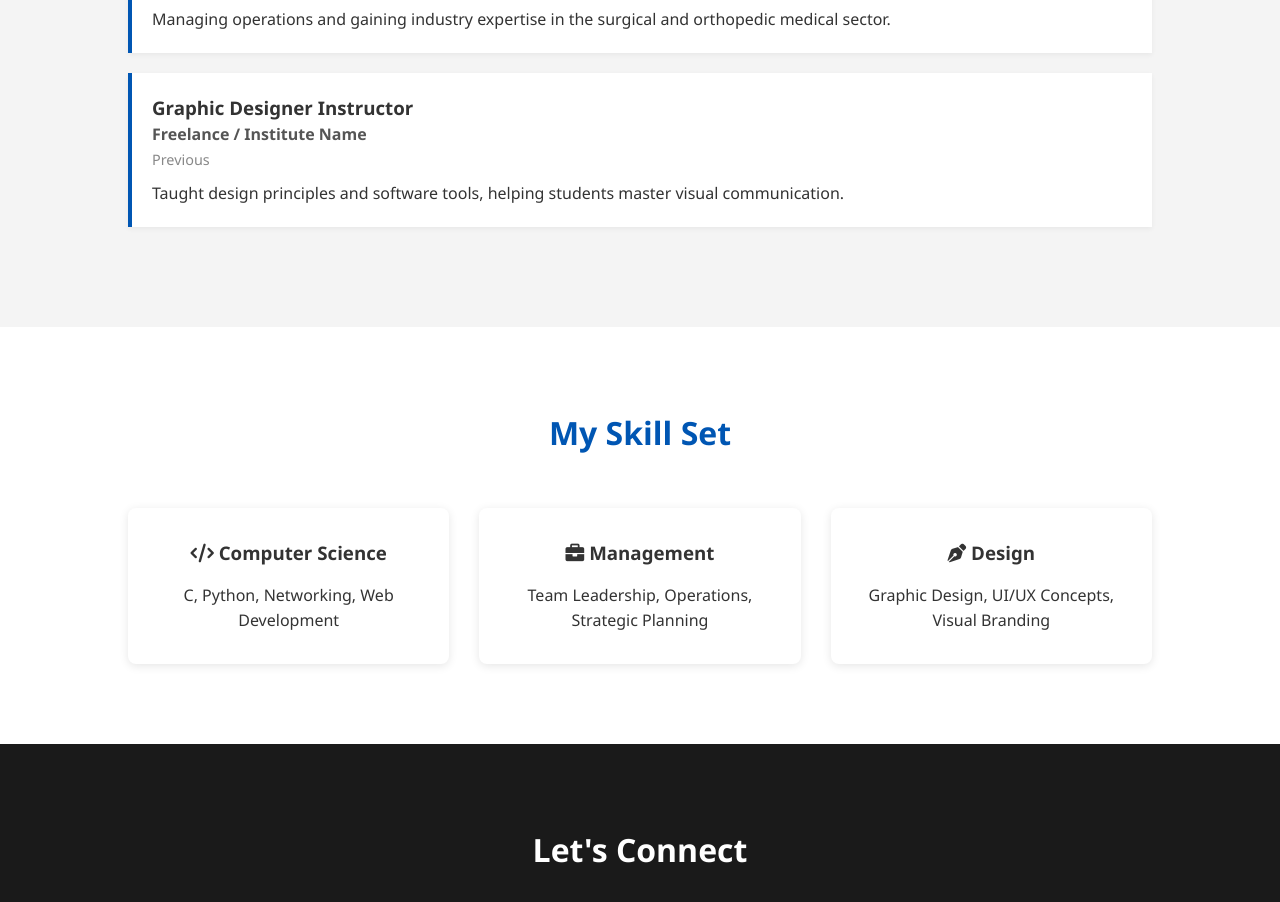
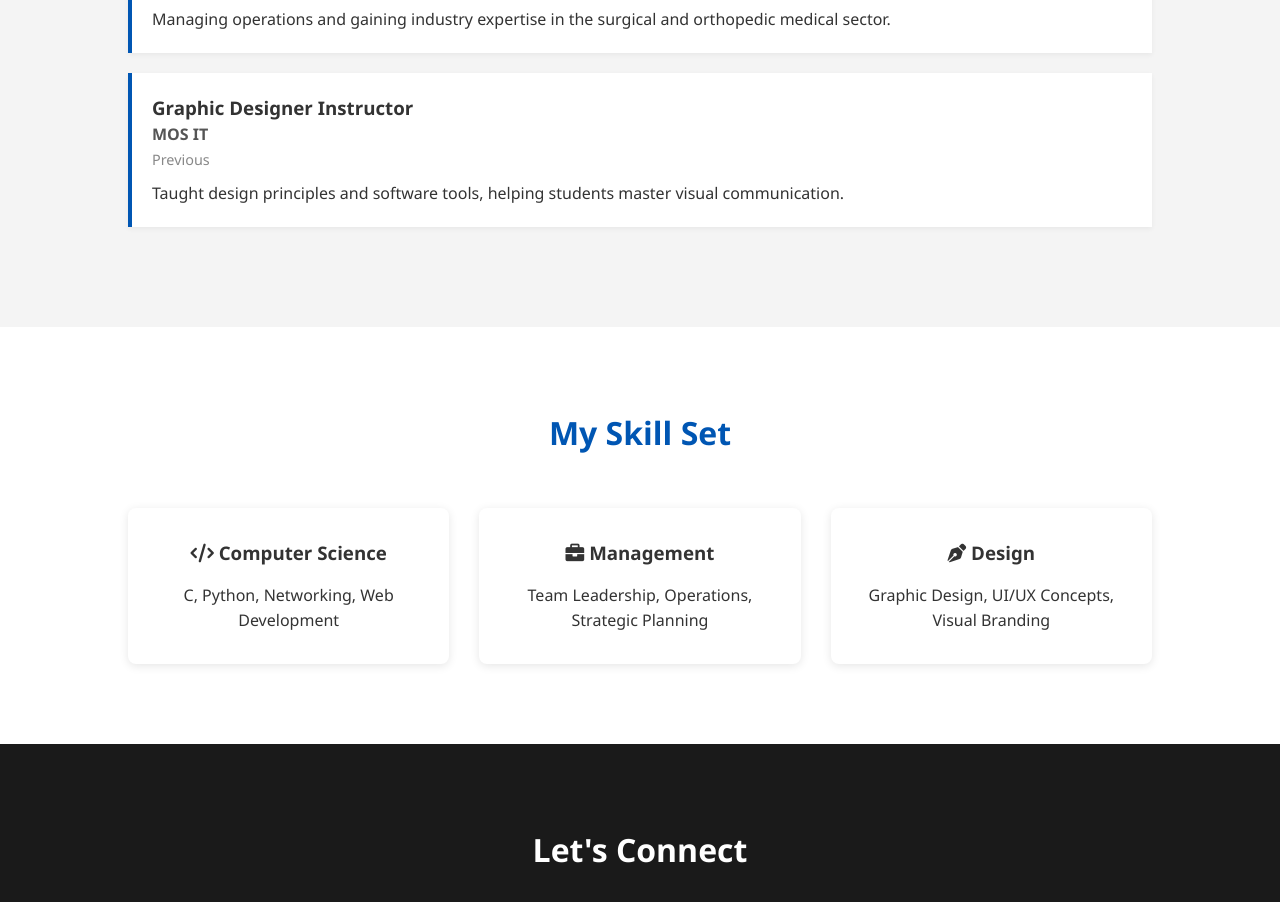
Before and after one commit to mirmumin/alamin, a plain HTML site: page index.html in a window 1280 px wide. Shown: the part 1644-2546 px from the top of the page. Drawn offline with Linux system fonts and the light colour scheme.

Commit message:
Updated content and fixed styles

```diff
--- a/index.html
+++ b/index.html
@@ -63,7 +63,7 @@
 
                 <div class="timeline-item">
                     <h3>Graphic Designer Instructor</h3>
-                    <span class="company">Freelance / Institute Name</span>
+                    <span class="company">MOS IT</span>
                     <span class="date">Previous</span>
                     <p>Taught design principles and software tools, helping students master visual communication.</p>
                 </div>
```
